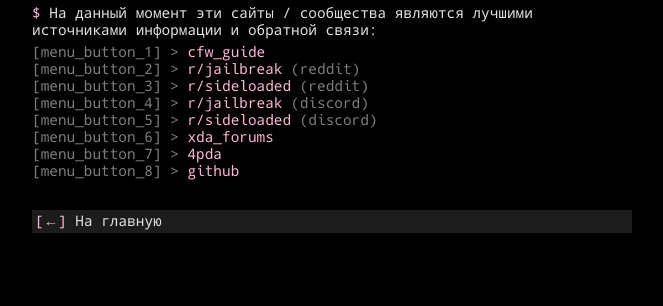
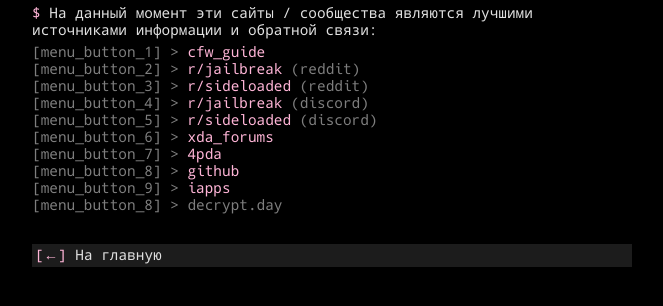
Before and after one commit to otherside-project/otherside-project.github.io, a plain HTML site: page bin/useful_links.html in a window 1280 px wide. Shown: the part 96-402 px from the top of the page, without its empty margins (308-971 px from the left). Drawn offline with Linux system fonts and the light colour scheme.

Commit message:
Update useful_links.html

```diff
--- a/bin/useful_links.html
+++ b/bin/useful_links.html
@@ -24,6 +24,8 @@
             <li>[menu_button_6] > <a href="https://xdaforums.com" class="highlight">xda_forums</a></li>
             <li>[menu_button_7] > <a href="https://4pda.to" class="highlight">4pda</a></li>
             <li>[menu_button_8] > <a href="https://github.com" class="highlight">github</a></li>
+            <li>[menu_button_9] > <a href="https://t.me/iapps_ipa" class="highlight">iapps</a></li>
+            <li>[menu_button_8] > <a href="https://decrypt.day" class="highlight"></a>decrypt.day</li>
         </ul>
     </div>
 
```
